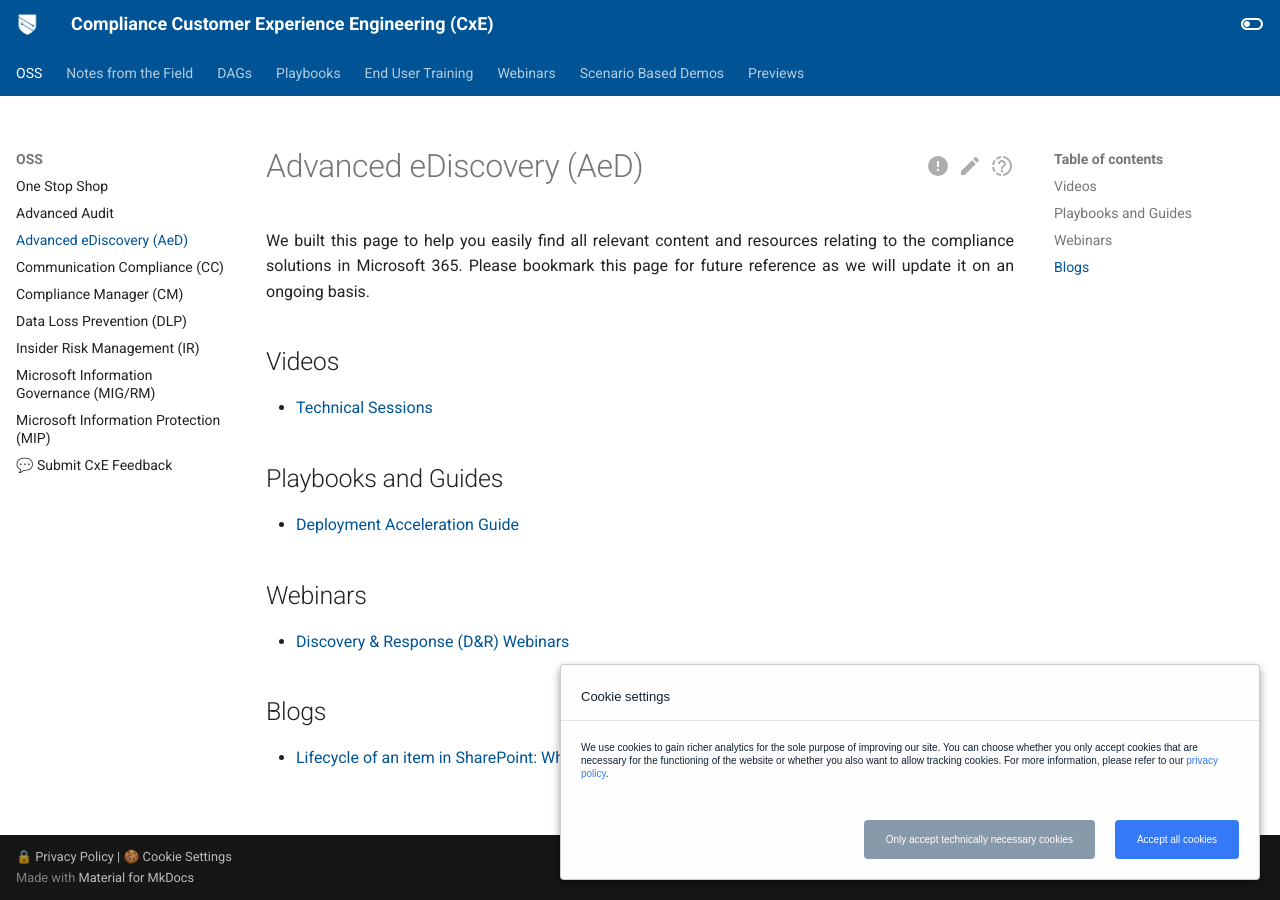
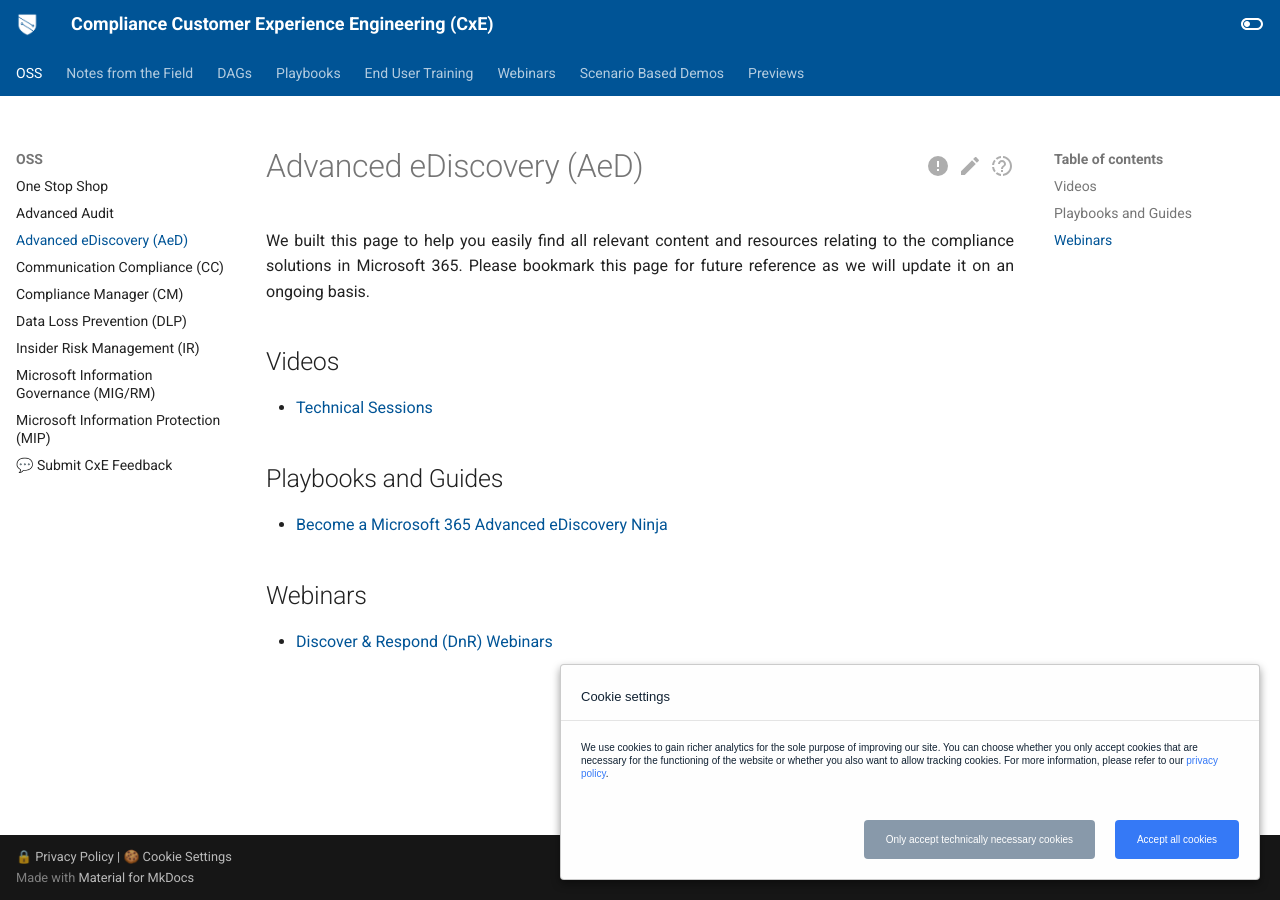
Before and after one commit to microsoft/ComplianceCxE, an MkDocs documentation site: the page built from docs/resources/aed.md, in a window 1280 px wide. Built offline with MkDocs 1.6.1 and Material for MkDocs 9.7.7, drawn with Linux system fonts in a browser that asks for light colours; comment, search, counter and statistics services are not loaded.

Commit message:
final update
blog no longer exists. no more AeD DAG. replaced with ninja. D&R is actually "discover and respond" or "DnR"

```diff
--- a/docs/resources/aed.md
+++ b/docs/resources/aed.md
@@ -10,10 +10,7 @@
 * [Technical Sessions](http://aka.ms/videohub/DiscoverandRespond)
 
 ## Playbooks and Guides
-* [Deployment Acceleration Guide](../../dag/aed-audit)
+* [Become a Microsoft 365 Advanced eDiscovery Ninja](https://aka.ms/ediscoveryninja)
 
 ## Webinars
-* [Discovery & Response (D&R) Webinars](../../webinars#discovery--response)
-
-## Blogs
-* [Lifecycle of an item in SharePoint: Where does it go?](https://techcommunity.microsoft.com/t5/security-compliance-and-identity/lifecycle-of-an-item-in-sharepoint-where-does-it-go/ba-p/1751228)
+* [Discover & Respond (DnR) Webinars](../../webinars#discovery--response)
```
